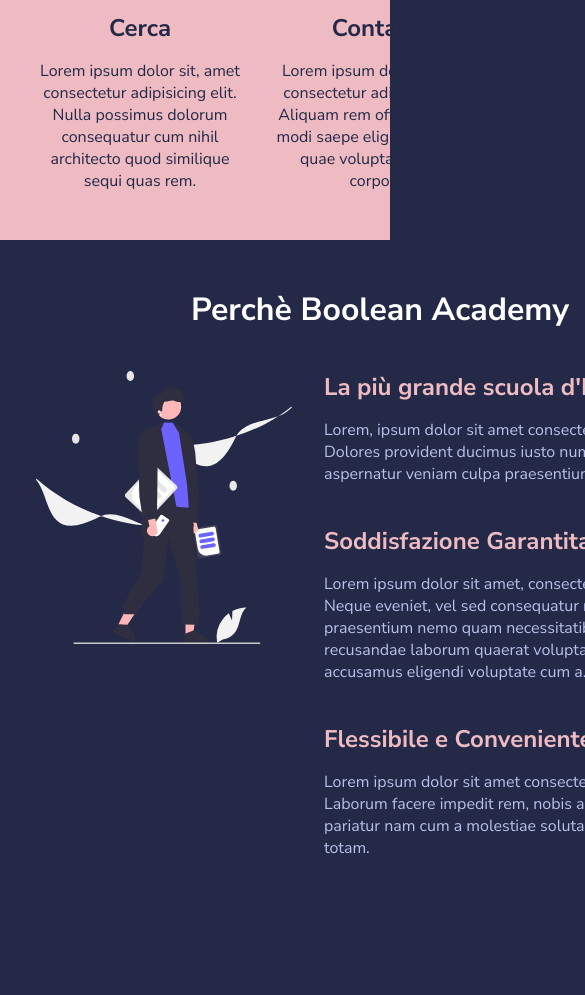
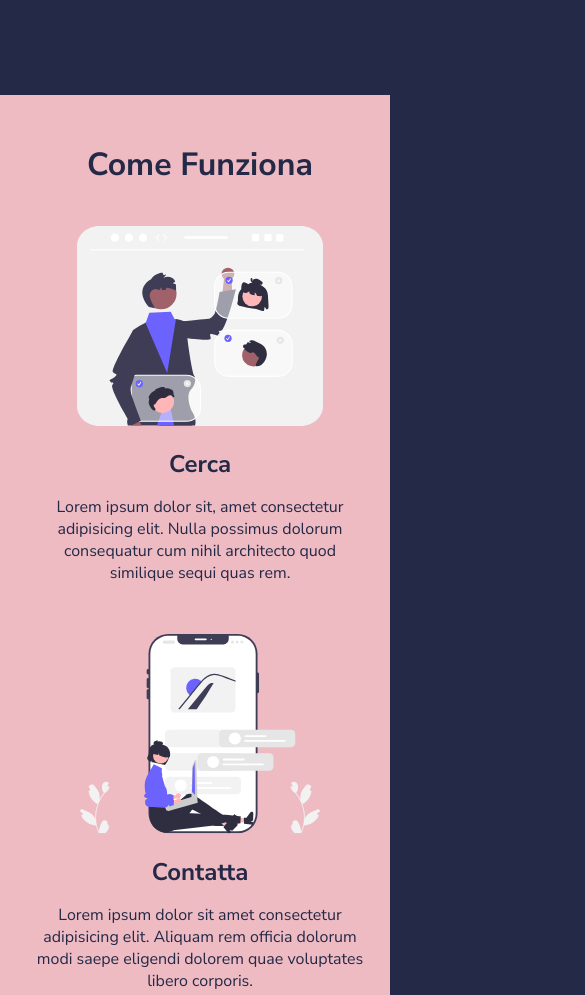
Before and after one commit to marcopriests/html-css-resp-wannabe, a plain HTML site: page index.html in a window 390 px wide. Shown: the part 980-1975 px from the top of the page, 585 px wide, since content can reach past the window. Before the commit the page ends 1927 px from the top, so only its background shows below. Drawn offline with Linux system fonts and the light colour scheme.

Commit message:
[DONE] done media query for mobile view

```diff
--- a/css/style.css
+++ b/css/style.css
@@ -141,4 +141,36 @@
 /* MOBILE */
 @media screen and (max-width: 480px) {
 
+    .container {
+        max-width: 400px;
+    }
+
+    .row {
+        flex-direction: column;
+    }
+
+    .lessons .col {
+        width: 100%;
+        margin-bottom: 50px;
+    }
+
+    .steps .col {
+        width: 100%;
+        margin-bottom: 50px;
+    }
+
+    .why-us .col {
+        width: 100%;
+        margin-bottom: 50px;
+    }
+
+    .steps {
+        margin-bottom: 0;
+    }
+
+    .why-us {
+        background-color: #222222;
+        padding-top: 3rem;
+        margin-bottom: 0;
+    }
 }
```
